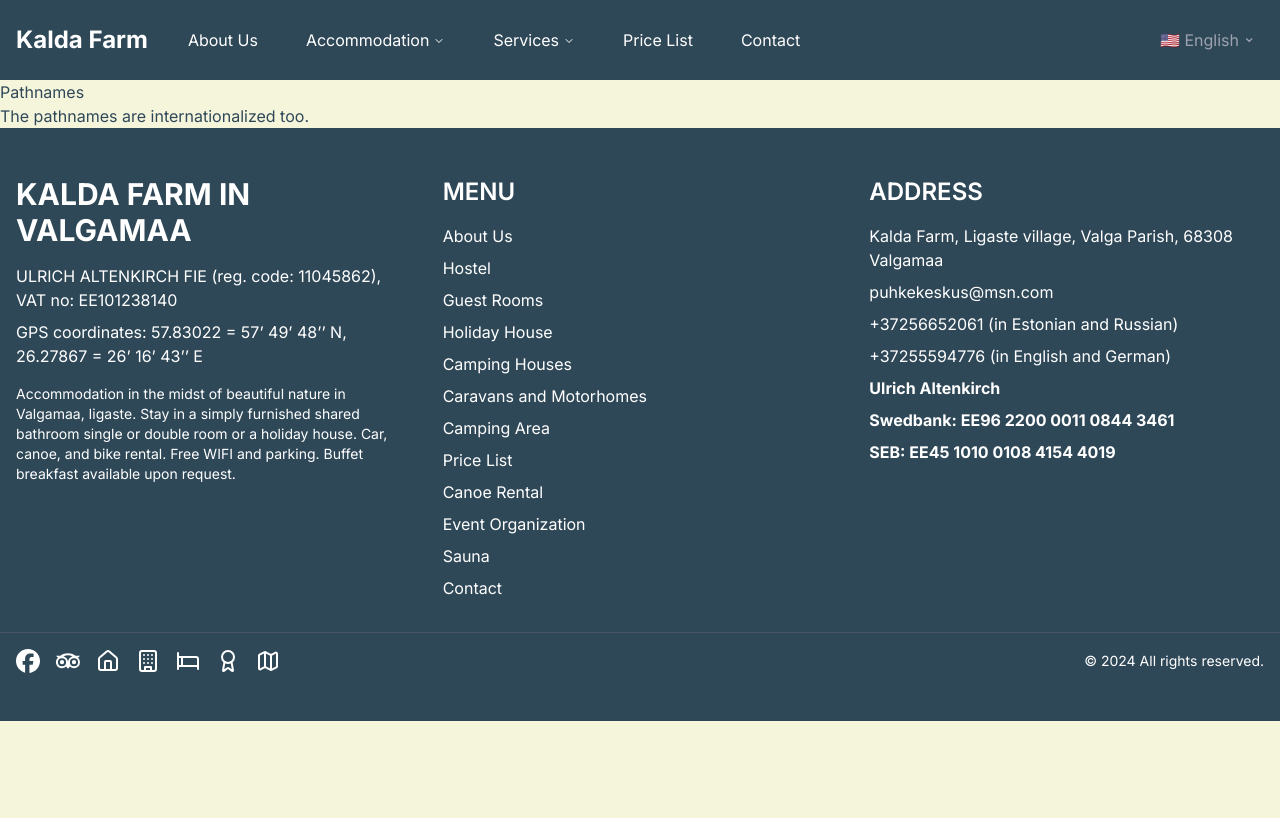
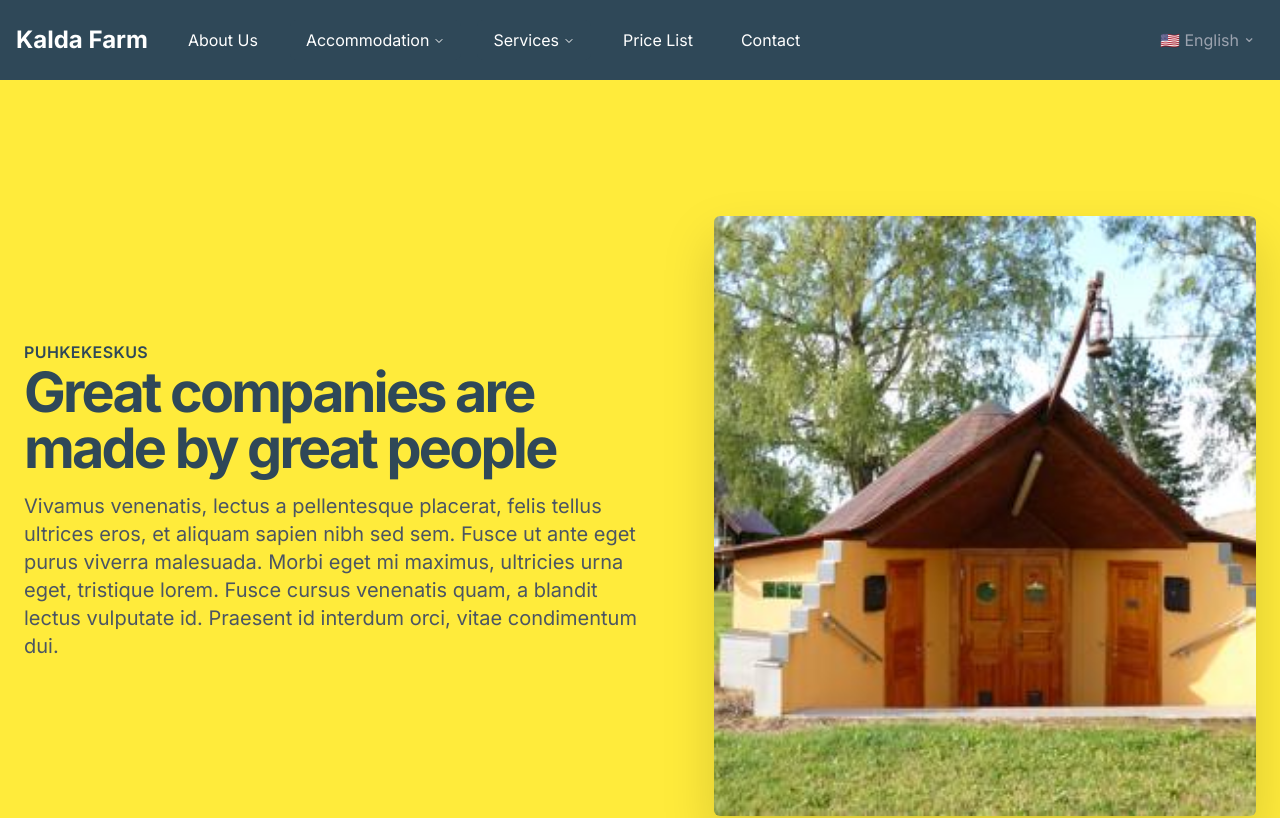
Before and after one commit to 77ccreed/kalda-next, a Next.js app: page /en/meist in a window 1280 px wide. Shown: the top 818 px of the page. Built offline with nearby package versions, Linux system fonts and the light colour scheme.

Commit message:
refactor: Update page layout to use Hero component for better visual presentation

```diff
--- a/src/app/[locale]/meist/page.tsx
+++ b/src/app/[locale]/meist/page.tsx
@@ -1,6 +1,6 @@
 import { useTranslations } from 'next-intl';
 import { unstable_setRequestLocale } from 'next-intl/server';
-import PageLayout from '@/components/PageLayout';
+import Hero from '@/components/Hero';
 
 type Props = {
   params: { locale: string };
@@ -13,9 +13,15 @@ export default function MeistPage({ params: { locale } }: Props) {
   const t = useTranslations('MeistPage');
 
   return (
-    <div>
+    <>
+      <Hero title="Great companies are made by great people" subtitle='Vivamus venenatis, lectus a pellentesque placerat, felis tellus ultrices eros, et aliquam sapien nibh sed sem. Fusce ut ante eget purus viverra malesuada. Morbi eget mi maximus, ultricies urna eget, tristique lorem. Fusce cursus venenatis quam, a blandit lectus vulputate id. Praesent id interdum orci, vitae condimentum dui.' tagline='Puhkekeskus'
+        callToAction='Tere' callToAction2='Tere' image={{
+          src: '/img/jurta5.jpg',
+          alt: 'Tere', blurDataURL: 'yourBase64EncodedImage'
+        }}
+      />
       <h1>{t('title')}</h1>
       <p>{t('description')}</p>
-    </div>
+    </>
   );
 }
```
